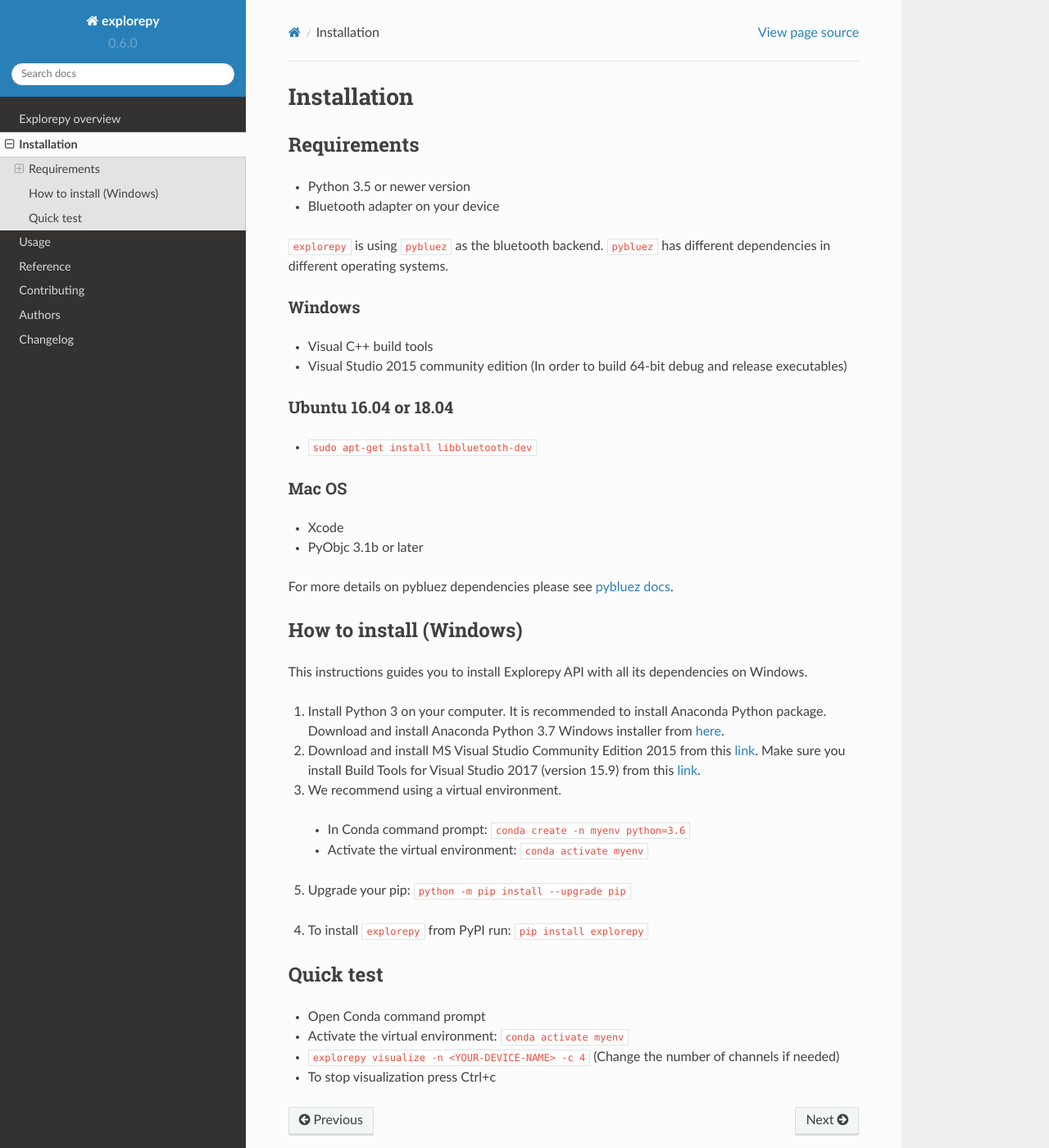
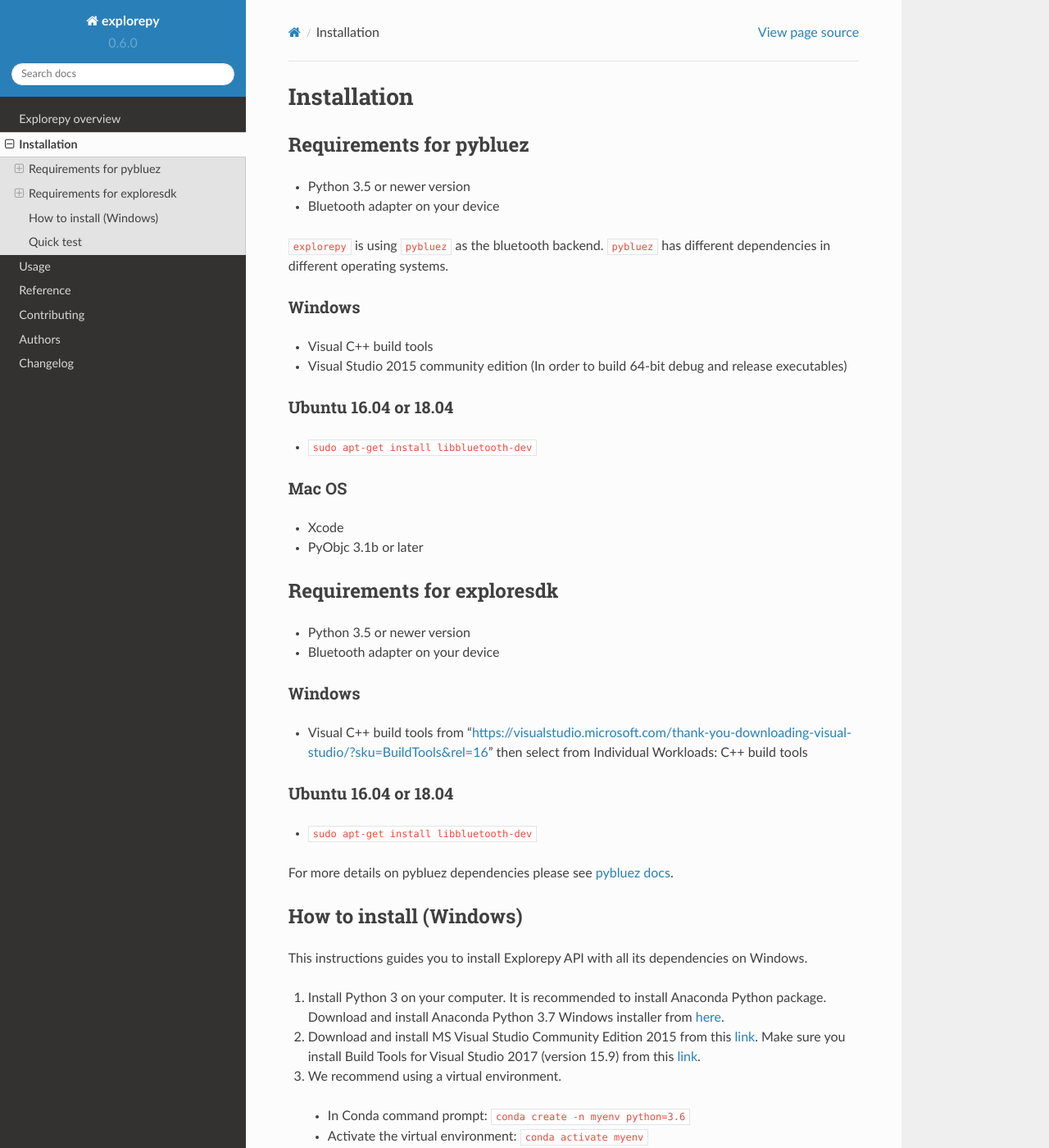
Before and after one commit to Mentalab-hub/explorepy, a Sphinx documentation site: the page built from docs/installation.rst, in a window 1280 px wide and 1400 px high. Shown: the whole window at 82% size. Built offline with Sphinx 7.4.7 and the Read the Docs theme 2.0.0, drawn with Linux system fonts in a browser that asks for light colours.

Commit message:
added instruction for windows installation

```diff
--- a/docs/installation.rst
+++ b/docs/installation.rst
@@ -3,8 +3,8 @@
 ============
 
 
-Requirements
-------------
+Requirements for pybluez
+-------------------------
 * Python 3.5 or newer version
 * Bluetooth adapter on your device
 
@@ -23,6 +23,22 @@
 ^^^^^^
 * Xcode
 * PyObjc 3.1b or later
+
+
+Requirements for exploresdk
+---------------------------
+* Python 3.5 or newer version
+* Bluetooth adapter on your device
+
+Windows
+^^^^^^^
+* Visual C++ build tools from "https://visualstudio.microsoft.com/thank-you-downloading-visual-studio/?sku=BuildTools&rel=16"
+  then select from Individual Workloads: C++ build tools
+
+
+Ubuntu 16.04 or 18.04
+^^^^^^^^^^^^^^^^^^^^^
+* ``sudo apt-get install libbluetooth-dev``
 
 
 For more details on pybluez dependencies please see `pybluez docs <https://github.com/pybluez/pybluez>`_.
```
